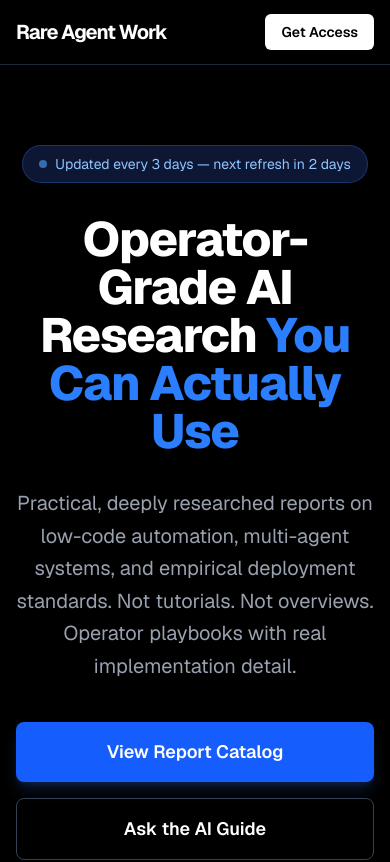
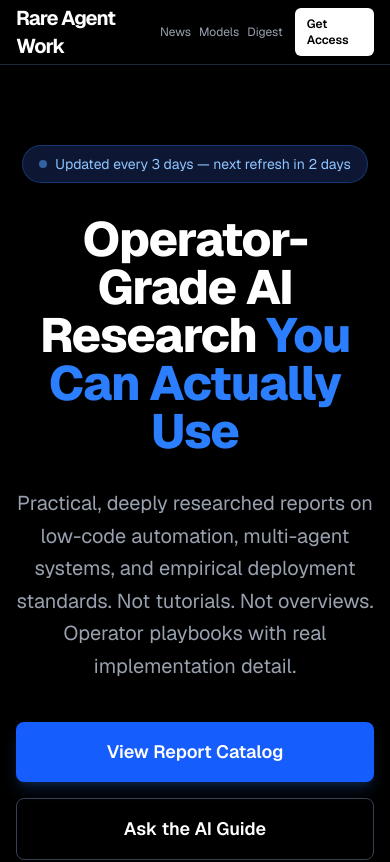
Before and after one commit to mfethe1/rare-agent-work, a Next.js app: page / in a window 390 px wide. Shown: the top 862 px of the page. Built offline with nearby package versions, Linux system fonts and the light colour scheme.

Commit message:
feat: mobile nav, full footer links, ANTHROPIC_API_KEY set in Railway

```diff
--- a/src/app/page.tsx
+++ b/src/app/page.tsx
@@ -20,14 +20,13 @@
         <div className="max-w-7xl mx-auto px-4 sm:px-6 lg:px-8">
           <div className="flex justify-between items-center h-16">
             <span className="text-xl font-bold tracking-tighter text-white">Rare Agent Work</span>
-            <div className="flex items-center gap-3">
-              <Link href="/news" className="text-gray-400 hover:text-white text-sm transition-colors hidden sm:block">News</Link>
-              <Link href="/models" className="text-gray-400 hover:text-white text-sm transition-colors hidden sm:block">Models</Link>
-              <Link href="/digest" className="text-gray-400 hover:text-white text-sm transition-colors hidden sm:block">Digest</Link>
-              <a href="#catalog" className="text-gray-400 hover:text-white text-sm transition-colors hidden sm:block">Reports</a>
-              <a href="#guide" className="text-gray-400 hover:text-white text-sm transition-colors hidden sm:block">AI Guide</a>
-              <Link href="/auth/login" className="text-gray-400 hover:text-white text-sm transition-colors hidden sm:block">Sign in</Link>
-              <a href="#catalog" className="bg-white text-black px-4 py-2 rounded-md text-sm font-semibold hover:bg-gray-200 transition-colors">
+            <div className="flex items-center gap-2 sm:gap-3">
+              <Link href="/news" className="text-gray-400 hover:text-white text-xs sm:text-sm transition-colors">News</Link>
+              <Link href="/models" className="text-gray-400 hover:text-white text-xs sm:text-sm transition-colors">Models</Link>
+              <Link href="/digest" className="text-gray-400 hover:text-white text-xs sm:text-sm transition-colors">Digest</Link>
+              <a href="#catalog" className="text-gray-400 hover:text-white text-xs sm:text-sm transition-colors hidden sm:block">Reports</a>
+              <Link href="/auth/login" className="text-gray-400 hover:text-white text-xs sm:text-sm transition-colors hidden sm:block">Sign in</Link>
+              <a href="#catalog" className="bg-white text-black px-3 sm:px-4 py-2 rounded-md text-xs sm:text-sm font-semibold hover:bg-gray-200 transition-colors ml-1">
                 Get Access
               </a>
             </div>
@@ -248,14 +247,27 @@
       </section>
 
       <footer className="border-t border-gray-800 py-10 text-center text-gray-500 text-sm">
-        <p className="mb-2">© {new Date().getFullYear()} Rare Agent Work. Operator-grade AI research.</p>
-        <p>
+        <p className="mb-3">© {new Date().getFullYear()} Rare Agent Work. Operator-grade AI research.</p>
+        <div className="flex flex-wrap justify-center gap-3 sm:gap-4 mb-3">
+          <Link href="/news" className="hover:text-gray-300 transition-colors">News Feed</Link>
+          <span className="text-gray-700">·</span>
+          <Link href="/models" className="hover:text-gray-300 transition-colors">Model Leaderboard</Link>
+          <span className="text-gray-700">·</span>
+          <Link href="/digest" className="hover:text-gray-300 transition-colors">Weekly Digest</Link>
+          <span className="text-gray-700">·</span>
+          <Link href="/reports/agent-setup-60" className="hover:text-gray-300 transition-colors">Setup Guide</Link>
+          <span className="text-gray-700">·</span>
+          <Link href="/reports/single-to-multi-agent" className="hover:text-gray-300 transition-colors">Multi-Agent</Link>
+          <span className="text-gray-700">·</span>
+          <Link href="/reports/empirical-agent-architecture" className="hover:text-gray-300 transition-colors">Architecture Research</Link>
+        </div>
+        <div className="flex flex-wrap justify-center gap-3 sm:gap-4">
+          <Link href="/research/history" className="hover:text-gray-300 transition-colors">Report Archive</Link>
+          <span className="text-gray-700">·</span>
+          <Link href="/auth/login" className="hover:text-gray-300 transition-colors">Sign In</Link>
+          <span className="text-gray-700">·</span>
           <a href="mailto:hello@rareagent.work" className="hover:text-gray-300 transition-colors">hello@rareagent.work</a>
-          {' · '}
-          <Link href="/research/history" className="hover:text-gray-300 transition-colors">Report Archive</Link>
-          {' · '}
-          <Link href="/auth/login" className="hover:text-gray-300 transition-colors">Sign In</Link>
-        </p>
+        </div>
       </footer>
     </div>
   );
```
